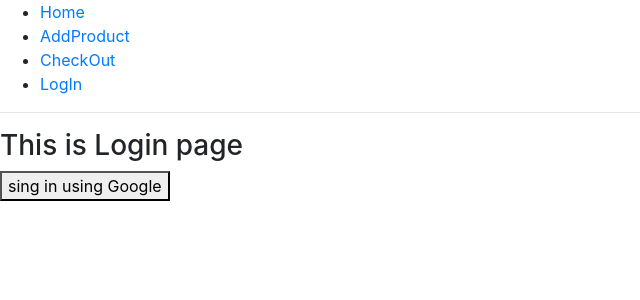
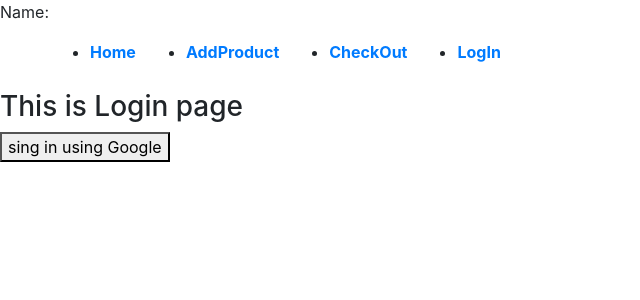
Before and after one commit to samiul-sheikh/fashion-house-client, a React (Create React App) app: page /login in a window 1280 px wide. Shown: the top 300 px of the page, without its empty margins (0-640 px from the left). Built offline with nearby package versions, Linux system fonts and the light colour scheme; no server answers.

Commit message:
create user context to share it with multiple components

```diff
--- a/src/App.js
+++ b/src/App.js
@@ -1,5 +1,6 @@
-import React from "react";
+import React, { createContext, useState } from "react";
 import './App.css';
+import Header from './Components/Header/Header';
 import Home from './Components/Home/Home';
 import AddProduct from './Components/AddProduct/AddProduct';
 import CheckOut from './Components/CheckOut/CheckOut';
@@ -9,31 +10,20 @@ import NoMatch from './Components/NoMatch/NoMatch';
 import {
     BrowserRouter as Router,
     Switch,
-    Route,
-    Link
+    Route
 } from "react-router-dom";
 
+export const UserContext = createContext();
+
 function App() {
+
+    const [loggedInUser, setLoggedInUser] = useState({});
+
     return (
-        <Router>
-            <div>
-                <ul>
-                    <li>
-                        <Link to="/">Home</Link>
-                    </li>
-                    <li>
-                        <Link to="/addProduct">AddProduct</Link>
-                    </li>
-                    <li>
-                        <Link to="/checkOut">CheckOut</Link>
-                    </li>
-                    <li>
-                        <Link to="/login">LogIn</Link>
-                    </li>
-                </ul>
-
-                <hr />
-
+        <UserContext.Provider value={[loggedInUser, setLoggedInUser]}>
+            <p>Name: {loggedInUser.name}</p>
+            <Router>
+                <Header />
                 <Switch>
                     <Route exact path="/">
                         <Home />
@@ -54,8 +44,8 @@ function App() {
                         <NoMatch />
                     </Route>
                 </Switch>
-            </div>
-        </Router>
+            </Router>
+        </UserContext.Provider>
     );
 }
 
--- /dev/null
+++ b/src/Components/Header/Header.css
@@ -0,0 +1,11 @@
+.nav ul {
+    display: flex;
+}
+.nav li{
+    margin-left: 50px;
+    margin-bottom: 10px;
+}
+.nav a{
+    text-decoration: none;
+    font-weight: bold;
+}
--- /dev/null
+++ b/src/Components/Header/Header.js
@@ -0,0 +1,28 @@
+import React from 'react';
+import './Header.css';
+import { Link } from "react-router-dom";
+
+const Header = () => {
+    return (
+        <div>
+            <nav className="nav">
+                <ul>
+                    <li>
+                        <Link to="/">Home</Link>
+                    </li>
+                    <li>
+                        <Link to="/addProduct">AddProduct</Link>
+                    </li>
+                    <li>
+                        <Link to="/checkOut">CheckOut</Link>
+                    </li>
+                    <li>
+                        <Link to="/login">LogIn</Link>
+                    </li>
+                </ul>
+            </nav>
+        </div>
+    );
+};
+
+export default Header;
--- a/src/Components/LogIn/LogIn.js
+++ b/src/Components/LogIn/LogIn.js
@@ -1,9 +1,13 @@
-import React from 'react';
+import React, { useContext } from 'react';
 import firebase from "firebase/app";
 import "firebase/auth";
 import firebaseConfig from '../../config/firebase.config';
+import { UserContext } from '../../App';
 
 const LogIn = () => {
+
+    const [loggedInUser, setLoggedInUser] = useContext(UserContext);
+
     if (!firebase.apps.length) {
         firebase.initializeApp(firebaseConfig);
     }
@@ -18,7 +22,13 @@ const LogIn = () => {
                 var credential = result.credential;
                 var token = credential.accessToken;
                 var user = result.user;
-                console.log(user, token);
+
+                const { photoURL, displayName, email } = result.user;
+                const signedInUser = { image: photoURL, name: displayName, email: email }
+                setLoggedInUser(signedInUser);
+                // console.log(signedInUser);
+
+                // console.log(user, token);
             })
             .catch((error) => {
                 var errorCode = error.code;
```
